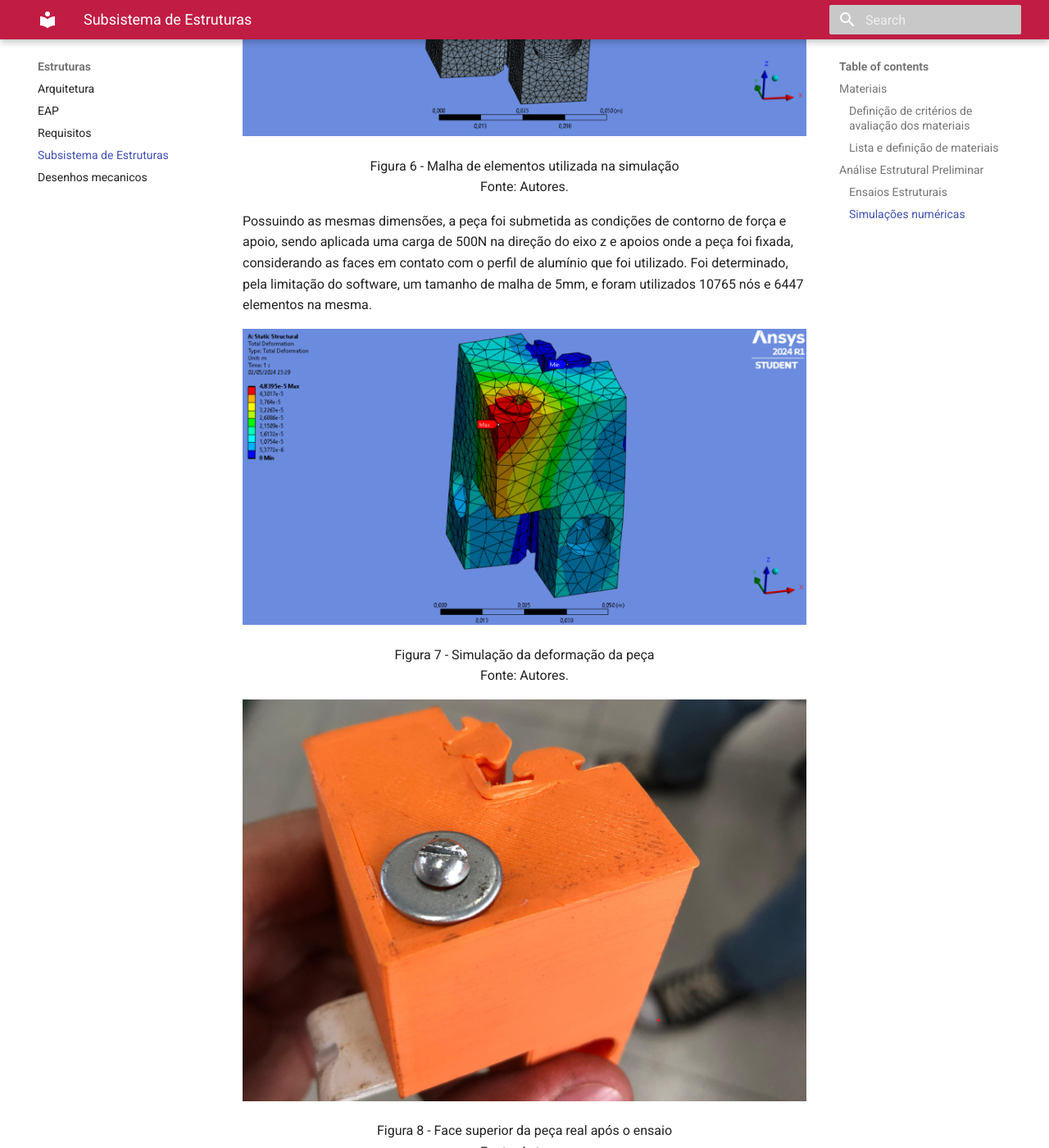
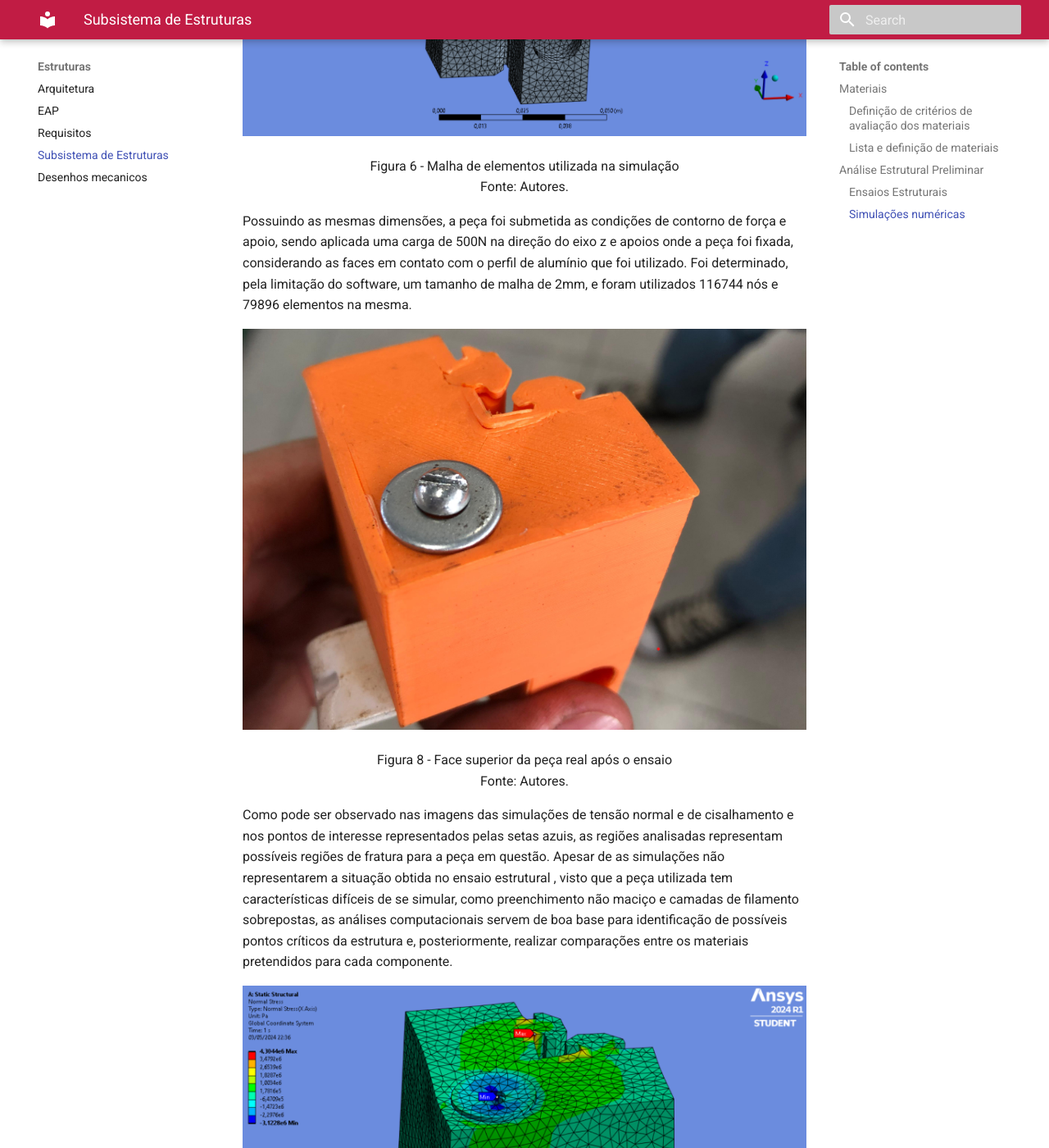
Before and after one commit to Calcioft/ScanPoint, an MkDocs documentation site: the page built from docs/estruturas/Projeto_subsistema_estruturas.md, in a window 1280 px wide and 1400 px high, scrolled down 9124 px. Shown: the whole window at 82% size. Built offline with MkDocs 1.6.1 and Material for MkDocs 9.7.7, drawn with Linux system fonts in a browser that asks for light colours; some of the changed text lies outside the part shown.

Commit message:
Update Projeto_subsistema_estruturas.md

```diff
--- a/docs/estruturas/Projeto_subsistema_estruturas.md
+++ b/docs/estruturas/Projeto_subsistema_estruturas.md
@@ -132,7 +132,6 @@
 Para complementação e representação do apresentado até então através do ensaio prático estrutural, foi realizada através do software Ansys Workbench uma simulação numérica da peça.
 
 
-
 ![Malha de elementos](imagens/Proj_Subs_Estruturas_Simulação_malha.png)
 
 <p style="text-align:center;">
@@ -141,16 +140,8 @@
 </p>
 
 
-Possuindo as mesmas dimensões, a peça foi submetida as condições de contorno de força e apoio, sendo aplicada uma carga de 500N na direção do eixo z e apoios onde a peça foi fixada, considerando as faces em contato com o perfil de alumínio que foi utilizado. Foi determinado, pela limitação do software, um tamanho de malha de 5mm, e foram utilizados 10765 nós e 6447 elementos na mesma.
+Possuindo as mesmas dimensões, a peça foi submetida as condições de contorno de força e apoio, sendo aplicada uma carga de 500N na direção do eixo z e apoios onde a peça foi fixada, considerando as faces em contato com o perfil de alumínio que foi utilizado. Foi determinado, pela limitação do software, um tamanho de malha de 2mm, e foram utilizados 116744 nós e 79896 elementos na mesma.
 
-
-
-![Simulação da deformação da peça](imagens/Proj_Subs_Estruturas_Simulação_deformação.png)
-
-<p style="text-align:center;">
-Figura 7 - Simulação da deformação da peça<br />
-Fonte: Autores.
-</p>
 
 ![Face superior da peça real após o ensaio](imagens/Proj_Subs_Estruturas_Ensaio_face_superior.png)
 
@@ -161,9 +152,7 @@
 
 
 
-Como resultado, tem-se a deformação máxima de aproximadamente 4,84E-05m. A tensão de cisalhamento máxima de 2,35E06 Pa, a mínima de 1,74E06 Pa. Por fim, também pôde-se obter a tensão normal, sendo a máxima de 3,50E06 Pa e a mínima de -5,67E06 Pa.
-
-Pode-se notar que o resultado mostrou-se visualmente bem próximo ao obtido pelo método anterior e que a deformação ocorre próximo a região de apoio onde foi inserido o parafuso e a ruela para apoio das cargas no objeto em questão, local que também apresenta a máxima tensão de cisalhamento e menor ponto de tensão normal. Além disso, próximo ao local de engaste onde a peça foi fixada, pode-se visualizar os pontos máximos de tensão normal, o que também pôde ser observado no ensaio prático com a peça.
+Como pode ser observado nas imagens das simulações de tensão normal e de cisalhamento e nos pontos de interesse representados pelas setas azuis, as regiões analisadas representam possíveis regiões de fratura para a peça em questão. Apesar de as simulações não representarem a situação obtida no ensaio estrutural , visto que a peça utilizada tem características difíceis de se simular, como preenchimento não maciço e camadas de filamento sobrepostas, as análises computacionais servem de boa base para identificação de possíveis pontos críticos da estrutura e, posteriormente, realizar comparações entre os materiais pretendidos para cada componente.
 
 
 ![Simulação tensão normal](imagens/Proj_Subs_Estruturas_Simulação_tensão_normal.png)
@@ -179,6 +168,8 @@
 Figura 10 - Tensão de cisalhamento<br />
 Fonte: Autores.
 </p>
+
+Por fim, realizando a comparação entre o material simulado e o ensaio estrutural podemos verificar que as condições estabelecidas pelo Ansys para pontos críticos da estrutura foram validadas, já que, como observado na figura abaixo, os pontos críticos representados pelo Ansys condizem com os pontos de ruptura e deformação da peça durante ensaio estrutural.
 
 # Referências
 
```
